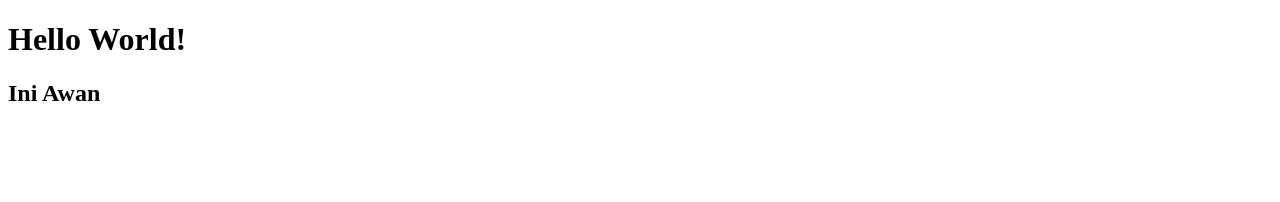
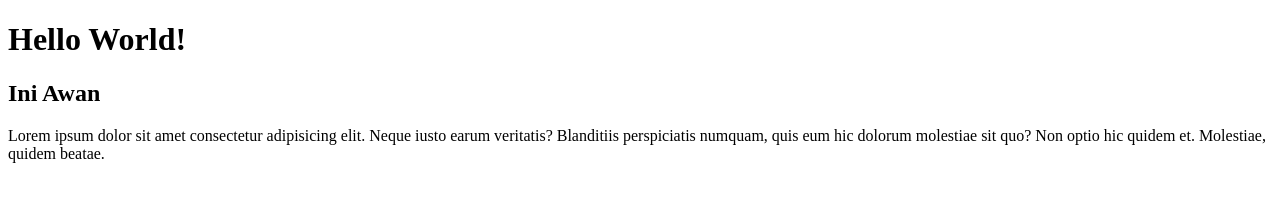
Before and after one commit to Dngdwi/Blue-Benji, a plain HTML site: page index.html in a window 1280 px wide. Drawn offline with Linux system fonts and the light colour scheme.

Commit message:
update tes tanggal 8
ini tes hello world, h2, dan deskripsi

```diff
--- a/index.html
+++ b/index.html
@@ -8,5 +8,8 @@
 <body>
     <h1>Hello World!</h1>
     <h2>Ini Awan</h2>
+
+
 </body>
+<p>Lorem ipsum dolor sit amet consectetur adipisicing elit. Neque iusto earum veritatis? Blanditiis perspiciatis numquam, quis eum hic dolorum molestiae sit quo? Non optio hic quidem et. Molestiae, quidem beatae.</p><html>
 </html>
```
